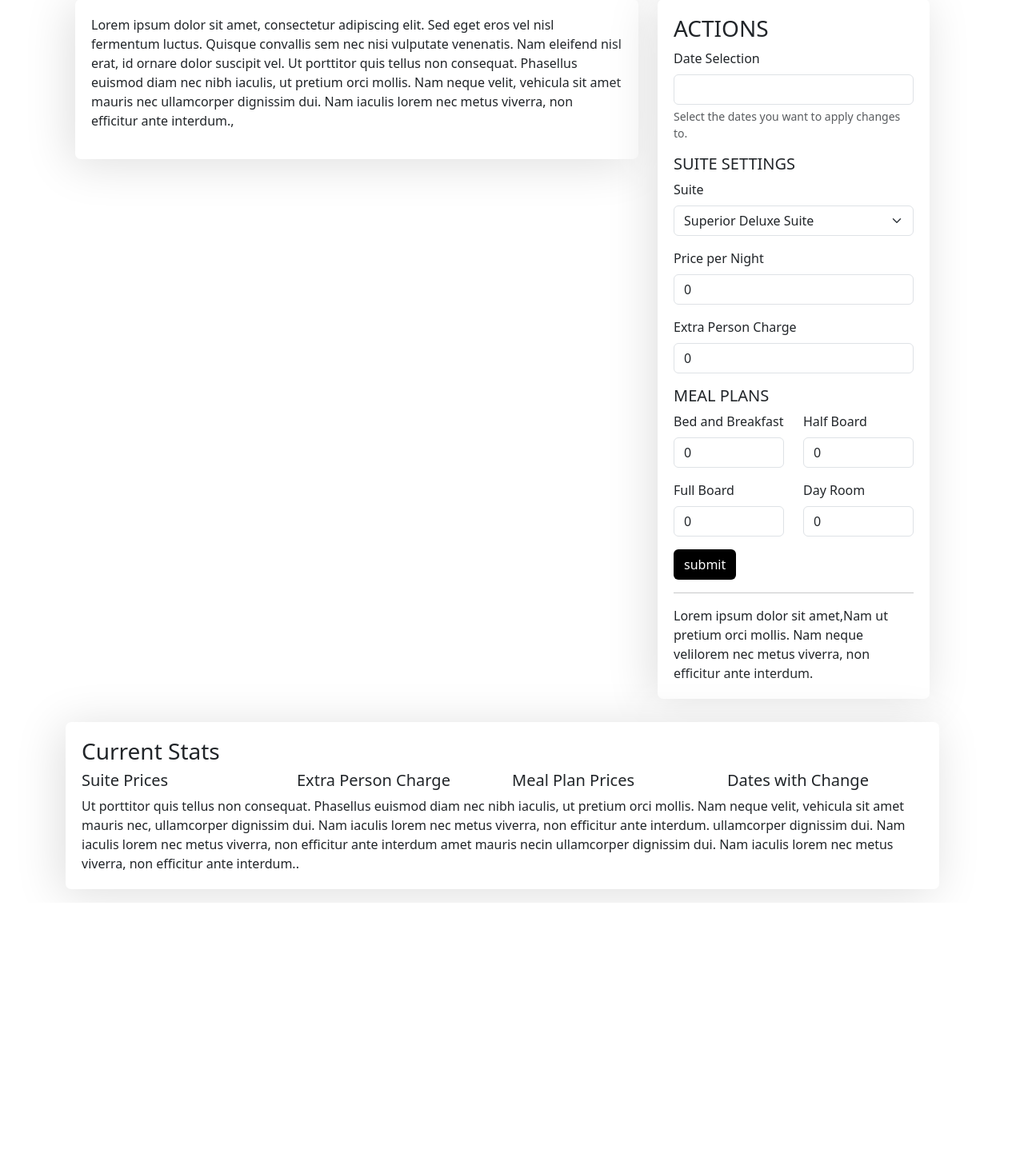
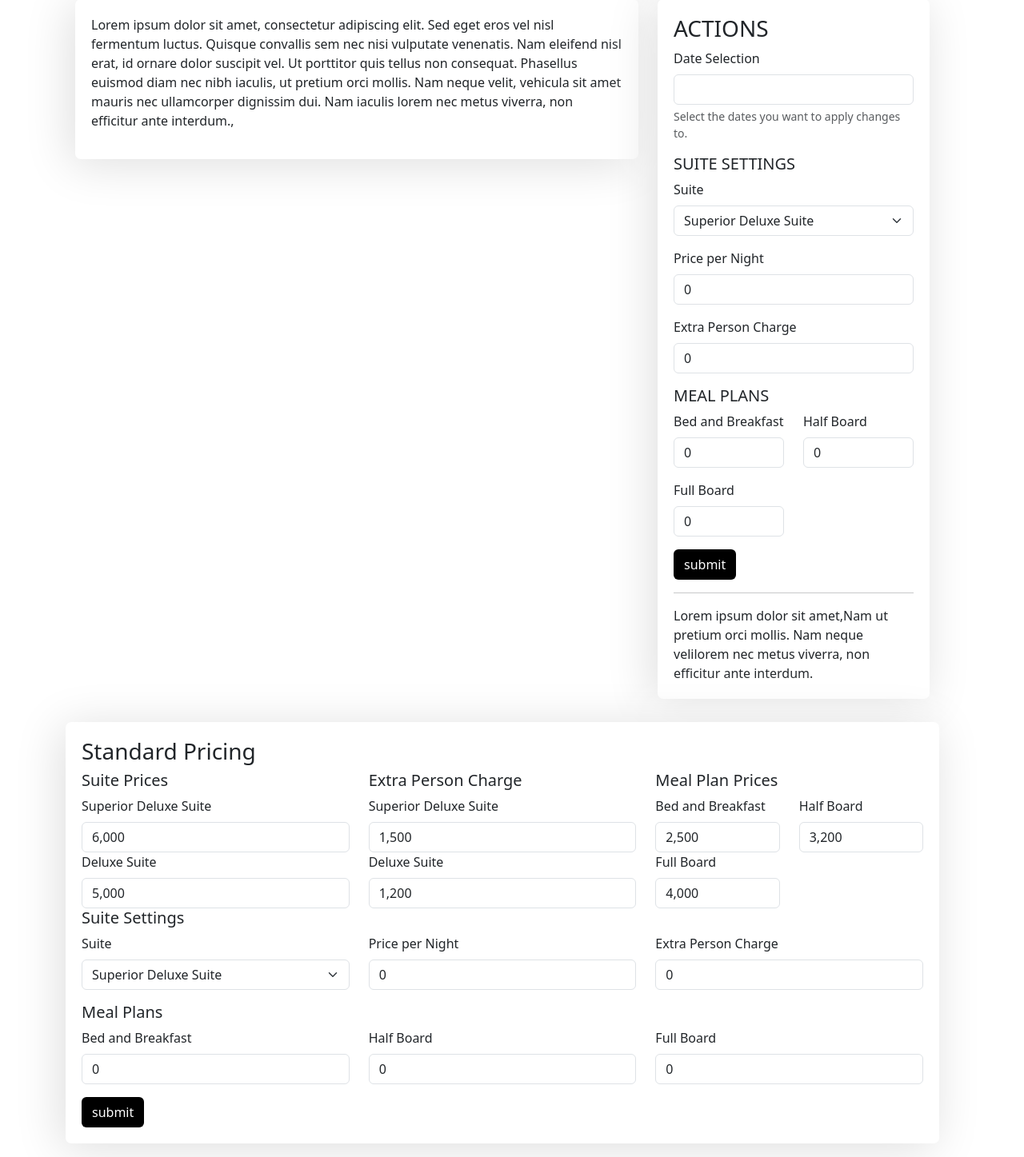
Before and after one commit to injili/AdvancedBooking, a Flask app: template templates/dashboard.html in a window 1280 px wide. Shown: the part 121-1568 px from the top of the page at 80% size. Before the commit the page ends 1248 px from the top, so only its background shows below. Run offline with Flask 3, Linux system fonts and the light colour scheme; the template is opened without the code that fills it, so the values that code supplies are empty; some libraries are stand-ins or nearby versions.

Commit message:
new feature integrated init

```diff
--- a/templates/dashboard.html
+++ b/templates/dashboard.html
@@ -119,8 +119,7 @@
                                 <input value="0" type="text" class="form-control" id="fullboard" inputmode="none" pattern="[0-9]*" min="0" max="20000" oninput="formatCurrency(this)">
                             </div>
                             <div class="md-3 col">
-                                <label for="dayroom" class="form-label">Day Room</label>
-                                <input value="0" type="text" class="form-control" id="dayroom" inputmode="none" pattern="[0-9]*" min="0" max="20000" oninput="formatCurrency(this)">
+
                             </div>
                         </div>
                         <input type="submit" value="submit" class="btn btn-r">
@@ -130,22 +129,77 @@
                     </div>
                 </div>
                 <div class="neomorphic-border">
-                    <h3>Current Stats</h3>
+                    <h3>Standard Pricing</h3>
+                    <form>
                         <div class="row">
                             <div class="md-3 col">
                                 <h5>Suite Prices</h5>
+                                <label for="fullboard" class="form-label">Superior Deluxe Suite</label>
+                                <input value="6,000" type="text" class="form-control" id="fullboard" inputmode="none" pattern="[0-9]*" min="0" max="20000" oninput="formatCurrency(this)">
+                                <label for="fullboard" class="form-label">Deluxe Suite</label>
+                                <input value="5,000" type="text" class="form-control" id="fullboard" inputmode="none" pattern="[0-9]*" min="0" max="20000" oninput="formatCurrency(this)">
                             </div>
                             <div class="md-3 col">
                                 <h5>Extra Person Charge</h5>
+                                <label for="fullboard" class="form-label">Superior Deluxe Suite</label>
+                                <input value="1,500" type="text" class="form-control" id="fullboard" inputmode="none" pattern="[0-9]*" min="0" max="20000" oninput="formatCurrency(this)">
+                                <label for="fullboard" class="form-label">Deluxe Suite</label>
+                                <input value="1,200" type="text" class="form-control" id="fullboard" inputmode="none" pattern="[0-9]*" min="0" max="20000" oninput="formatCurrency(this)">
                             </div>
                             <div class="md-3 col">
                                 <h5>Meal Plan Prices</h5>
+                                <div class="row">
+                                    <div class="md-3 col">
+                                        <label for="fullboard" class="form-label">Bed and Breakfast</label>
+                                        <input value="2,500" type="text" class="form-control" id="fullboard" inputmode="none" pattern="[0-9]*" min="0" max="20000" oninput="formatCurrency(this)">
+                                        <label for="fullboard" class="form-label">Full Board</label>
+                                        <input value="4,000" type="text" class="form-control" id="fullboard" inputmode="none" pattern="[0-9]*" min="0" max="20000" oninput="formatCurrency(this)">
                                     </div>
                                     <div class="md-3 col">
-                            <h5>Dates with Change</h5>
+                                        <label for="fullboard" class="form-label">Half Board</label>
+                                        <input value="3,200" type="text" class="form-control" id="fullboard" inputmode="none" pattern="[0-9]*" min="0" max="20000" oninput="formatCurrency(this)">
                                     </div>
                                 </div>
-                    Ut porttitor quis tellus non consequat. Phasellus euismod diam nec nibh iaculis, ut pretium orci mollis. Nam neque velit, vehicula sit amet mauris nec, ullamcorper dignissim dui. Nam iaculis lorem nec metus viverra, non efficitur ante interdum. ullamcorper dignissim dui. Nam iaculis lorem nec metus viverra, non efficitur ante interdum amet mauris necin ullamcorper dignissim dui. Nam iaculis lorem nec metus viverra, non efficitur ante interdum..
+                            </div>
+                        </div>
+                    </form>
+                    <form>
+                        <h5>Suite Settings</h5>
+                        <div class="row">
+                            <div class="mb-3 col">
+                                <label for="standardsuite" class="form-label">Suite</label>
+                                <select id="standardsuite" name="standardsuite" class="form-select">
+                                    <option value="superior">Superior Deluxe Suite</option>
+                                    <option value="deluxe">Deluxe Suite</option>
+                                </select>
+                            </div>
+                            <div class="mb-3 col">
+                                <label for="standardsuiteprice" class="form-label">Price per Night</label>
+                                <input value="0" type="text" class="form-control" id="standardsuiteprice" inputmode="none" pattern="[0-9]*" min="0" max="20000" oninput="formatCurrency(this)">
+                            </div>
+                            <div class="mb-3 col">
+                                <label for="standardextraperson" class="form-label">Extra Person Charge</label>
+                                <input value="0" type="text" class="form-control" id="standardextraperson" inputmode="none" pattern="[0-9]*" min="0" max="20000" oninput="formatCurrency(this)">
+                            </div>
+                        </div>
+
+                        <h5>Meal Plans</h5>
+                        <div class="row">
+                            <div class="mb-3 col">
+                                <label for="standardbnb" class="form-label">Bed and Breakfast</label>
+                                <input value="0" type="text" class="form-control" id="standardbnb" inputmode="none" pattern="[0-9]*" min="0" max="20000" oninput="formatCurrency(this)">
+                            </div>
+                            <div class="mb-3 col">
+                                <label for="standardhalfboard" class="form-label">Half Board</label>
+                                <input value="0" type="text" class="form-control" id="standardhalfboard" inputmode="none" pattern="[0-9]*" min="0" max="20000" oninput="formatCurrency(this)">
+                            </div>
+                            <div class="mb-3 col">
+                                <label for="standardfullboard" class="form-label">Full Board</label>
+                                <input value="0" type="text" class="form-control" id="standardfullboard" inputmode="none" pattern="[0-9]*" min="0" max="20000" oninput="formatCurrency(this)">
+                            </div>
+                        </div>
+                        <input type="submit" value="submit" class="btn btn-r">
+                    </form>
                 </div>
             </div>
         </div>
```
Lines whose indentation alone changed are shown as unchanged.
